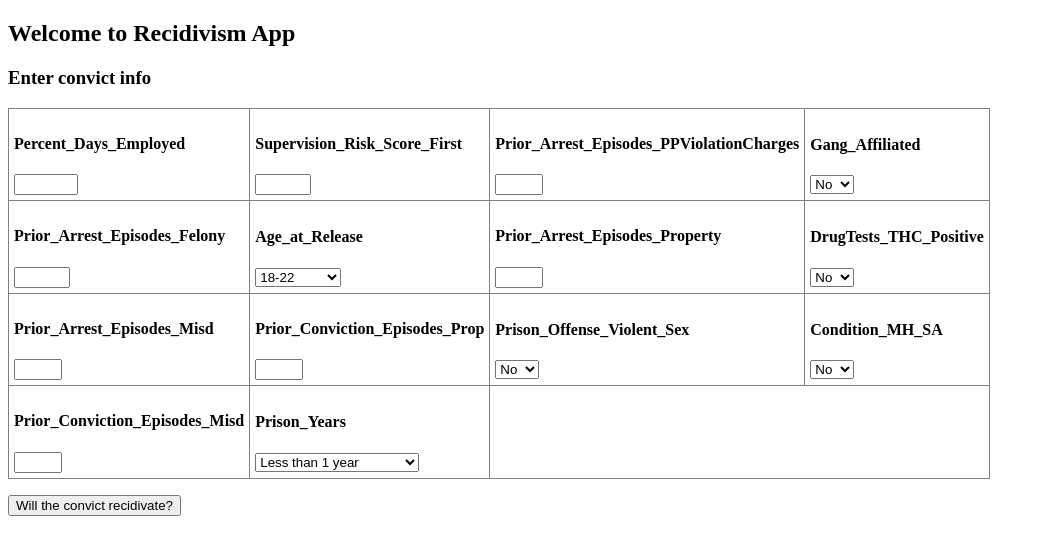
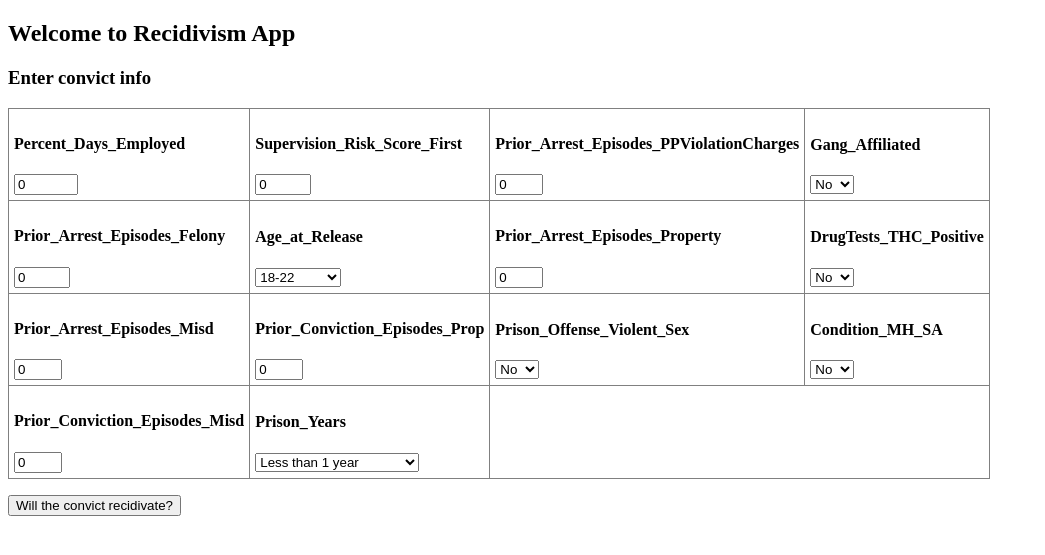
Before and after one commit to jnakakaw/sdds, a Flask app: page / in a window 1280 px wide. Shown: the top 555 px of the page, without its empty margins (0-1045 px from the left). Run offline with Flask 3, Linux system fonts and the light colour scheme.

Commit message:
Update index.html ... changes to html index template

```diff
--- a/application/templates/index.html
+++ b/application/templates/index.html
@@ -7,14 +7,14 @@
         <h2>Welcome to Recidivism App</h2>
         <h3>Enter convict info</h3>
         <form action = "{{ url_for('recidivismclassify') }}" method="POST">
-            <table border="1" style="border-color:gray; border-collapse:collapse;" cellpadding="5" cellspacing="5">
+            <table border="1" style="border-color:gray; border-collapse:collapse;" cellpadding="5" cellspacing="5" >
                 <tr>
                     <td><h4>Percent_Days_Employed</h4>
-                    <input type="number" name="Percent_Days_Employed" min="0" max="100" > </td>
+                    <input type="number" name="Percent_Days_Employed" min="0" max="100" value="0"> </td>
                     <td><h4>Supervision_Risk_Score_First</h4>
-                    <input type="number" name="Supervision_Risk_Score_First" min="0" max="10" > </td>
+                    <input type="number" name="Supervision_Risk_Score_First" min="0" max="10" value="0" > </td>
                     <td><h4>Prior_Arrest_Episodes_PPViolationCharges</h4>
-                    <input type="number" name="Prior_Arrest_Episodes_PPViolationCharges" min="0" max="5" > </td>
+                    <input type="number" name="Prior_Arrest_Episodes_PPViolationCharges" min="0" max="5" value="0" > </td>
                     <td><h4>Gang_Affiliated</h4>
                         <select name = "Gang_Affiliated">
                             <option value="0">No</option>
@@ -23,7 +23,7 @@
                     </td>
                 </tr>
                     <td><h4>Prior_Arrest_Episodes_Felony</h4>
-                    <input type="number" name="Prior_Arrest_Episodes_Felony" min="0" max="10" > </td>
+                    <input type="number" name="Prior_Arrest_Episodes_Felony" min="0" max="10" value="0" > </td>
                     <td><h4>Age_at_Release</h4>
                         <select name = "Age_at_Release">
                             <option value="0">18-22</option>
@@ -35,7 +35,7 @@
                         </select>
                     </td>
                     <td><h4>Prior_Arrest_Episodes_Property</h4>
-                    <input type="number" name="Prior_Arrest_Episodes_Property" min="0" max="5" > </td>
+                    <input type="number" name="Prior_Arrest_Episodes_Property" min="0" max="5" value="0" > </td>
                     <td><h4>DrugTests_THC_Positive</h4>
                         <select name = "DrugTests_THC_Positive">
                             <option value="0">No</option>
@@ -44,9 +44,9 @@
                     </td>
                 </tr>
                     <td><h4>Prior_Arrest_Episodes_Misd</h4>
-                    <input type="number" name="Prior_Arrest_Episodes_Misd" min="0" max="6" > </td>
+                    <input type="number" name="Prior_Arrest_Episodes_Misd" min="0" max="6" value="0" > </td>
                     <td><h4>Prior_Conviction_Episodes_Prop</h4>
-                    <input type="number" name="Prior_Conviction_Episodes_Prop" min="0" max="3" > </td>
+                    <input type="number" name="Prior_Conviction_Episodes_Prop" min="0" max="3" value="0" > </td>
                     <td><h4>Prison_Offense_Violent_Sex</h4>
                         <select name = "Prison_Offense_Violent_Sex">
                             <option value="0">No</option>
@@ -61,7 +61,7 @@
                     </td>
                 </tr>
                     <td><h4>Prior_Conviction_Episodes_Misd</h4>
-                    <input type="number" name="Prior_Conviction_Episodes_Misd" min="0" max="4" > </td>
+                    <input type="number" name="Prior_Conviction_Episodes_Misd" min="0" max="4" value="0" > </td>
                     <td><h4>Prison_Years</h4>
                         <select name = "Prison_Years">
                             <option value="0">Less than 1 year</option>
@@ -77,9 +77,18 @@
              {% if (results) %}
              <h3> Customer prediction: {{ results }}  </h3>
              <p> for following features: </p>
-             <p> Percent_Days_Employed: {{Percent_Days_Employed}} Supervision_Risk_Score_First: {{Supervision_Risk_Score_First}} Prior_Arrest_Episodes_PPViolationCharges: {{Prior_Arrest_Episodes_PPViolationCharges}} Gang_Affiliated: {{Gang_Affiliated}} </p>
-             <p> Prior_Arrest_Episodes_Felony: {{Prior_Arrest_Episodes_Felony}} Age_at_Release: {{Age_at_Release}} Prior_Arrest_Episodes_Property: {{Prior_Arrest_Episodes_Property}} DrugTests_THC_Positive: {{DrugTests_THC_Positive}} </p>
-             <p> Prior_Arrest_Episodes_Misd: {{Prior_Arrest_Episodes_Misd}} Prior_Conviction_Episodes_Prop: {{Prior_Conviction_Episodes_Prop}} Prison_Offense_Violent_Sex: {{Prison_Offense_Violent_Sex}} Condition_MH_SA: {{Condition_MH_SA}} </p>
+             <p> Percent_Days_Employed: {{Percent_Days_Employed}} </p>
+             <p> Supervision_Risk_Score_First: {{Supervision_Risk_Score_First}} </p>
+             <p> Prior_Arrest_Episodes_PPViolationCharges: {{Prior_Arrest_Episodes_PPViolationCharges}} </p>
+             <p> Gang_Affiliated: {{Gang_Affiliated}} </p>
+             <p> Prior_Arrest_Episodes_Felony: {{Prior_Arrest_Episodes_Felony}} </p>
+             <p> Age_at_Release: {{Age_at_Release}} </p>
+             <p> Prior_Arrest_Episodes_Property: {{Prior_Arrest_Episodes_Property}} </p>
+             <p> DrugTests_THC_Positive: {{DrugTests_THC_Positive}} </p>
+             <p> Prior_Arrest_Episodes_Misd: {{Prior_Arrest_Episodes_Misd}} </p>
+             <p> Prior_Conviction_Episodes_Prop: {{Prior_Conviction_Episodes_Prop}} </p>
+             <p> Prison_Offense_Violent_Sex: {{Prison_Offense_Violent_Sex}} </p>
+             <p> Condition_MH_SA: {{Condition_MH_SA}} </p>
              <p> Prior_Conviction_Episodes_Misd: {{Prior_Conviction_Episodes_Misd}} Prison_Years: {{Prison_Years}}  </p>
              {% endif %}
         </form>
```
